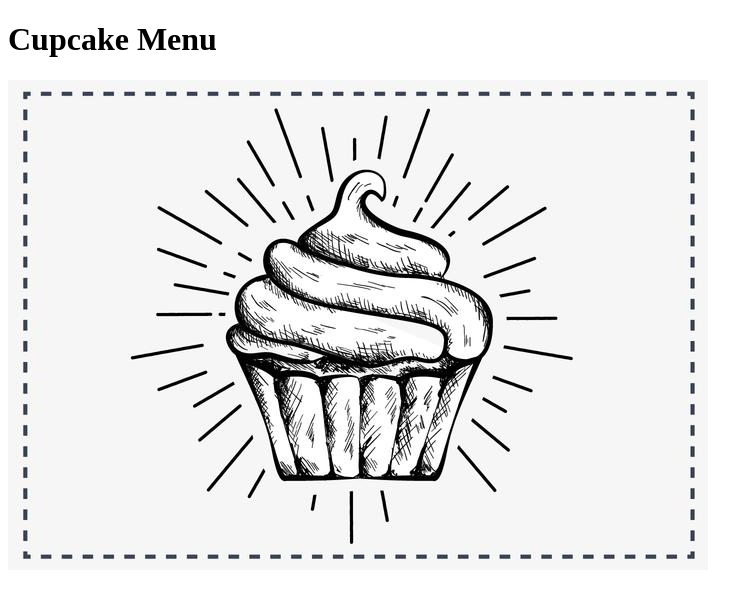
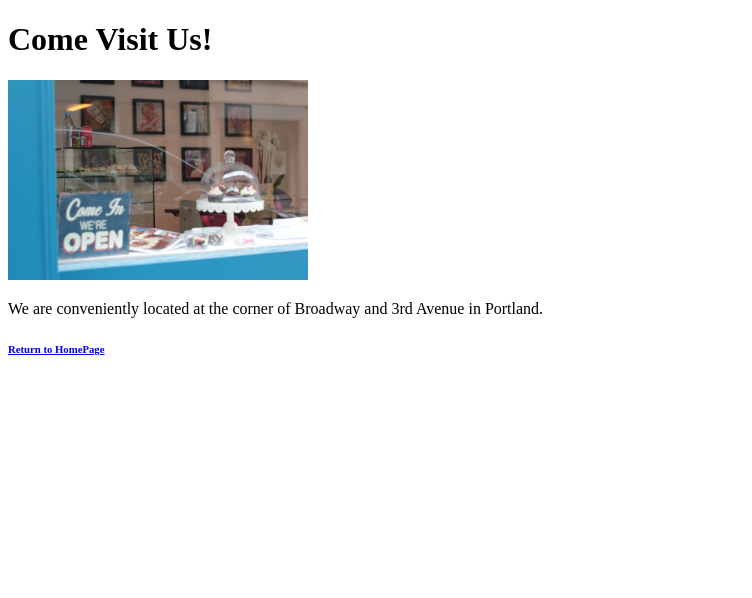
Before and after one commit to JaredReando/cupcake-shop, a plain HTML site: page location.html in a window 1280 px wide. Shown: the whole page, without its empty margins (0-752 px from the left). Drawn offline with Linux system fonts and the light colour scheme.

Commit message:
Add block elements, image, and link to index.html to location.html

```diff
--- a/location.html
+++ b/location.html
@@ -2,10 +2,12 @@
 <html>
   <head>
     <link href="css/styles.css" rel="stylesheet" type="text/css">
-  <title>Menu</title>
+  <title>Location</title>
   </head>
   <body>
-    <h1>Cupcake Menu</h1>
-    <img src="img/cupcake1.jpg" alt="Picture of Cupcake">
+    <h1>Come Visit Us!</h1>
+    <img class="small" src="img/shop.jpg" alt="Picture of Cupcake Shop">
+    <p>We are conveniently located at the corner of Broadway and 3rd Avenue in Portland.</p>
+    <h6><a href="index.html">Return to HomePage</a></h6>
   </body>
 </html>
```
Also changed, not shown: img/shop.jpg (added).
